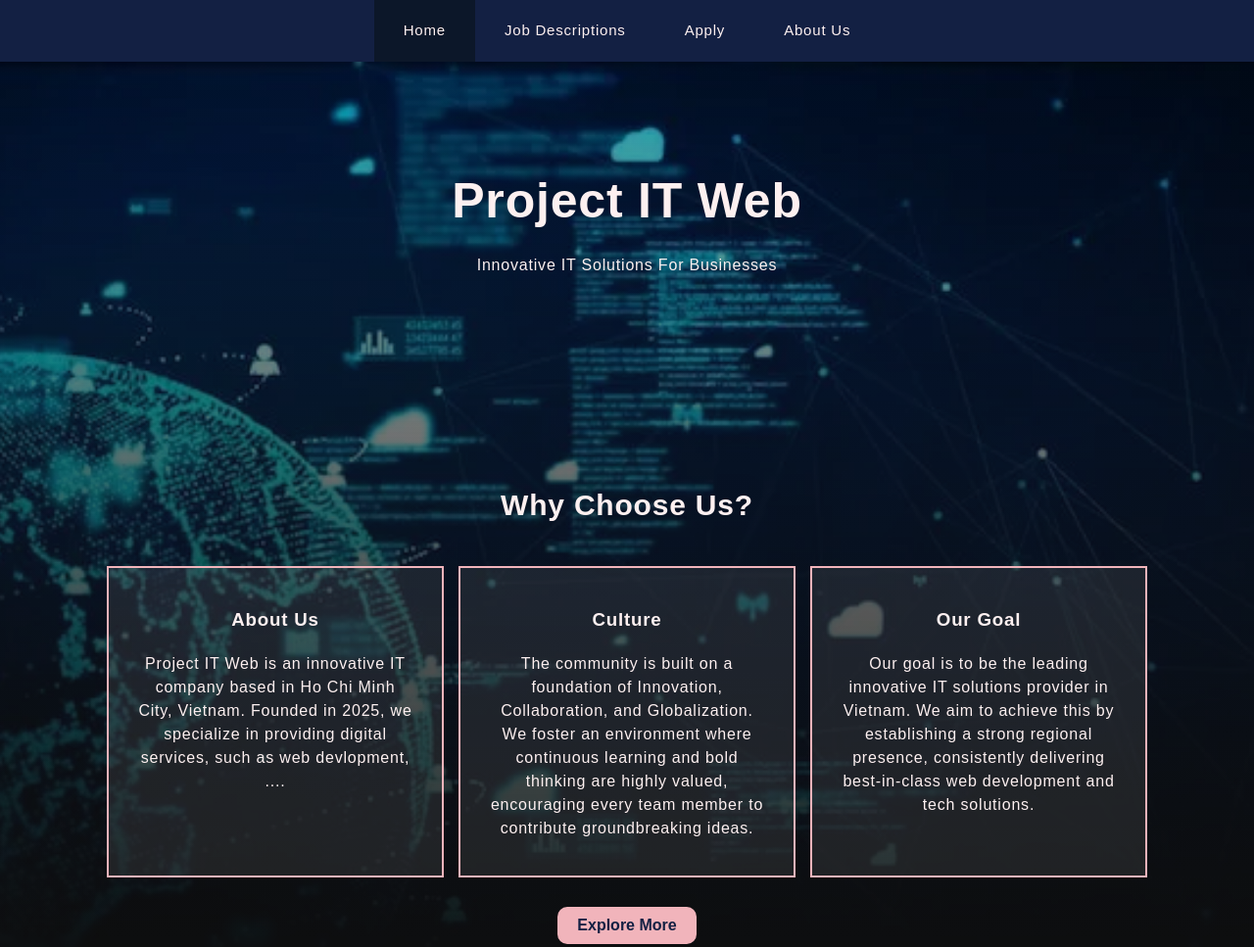
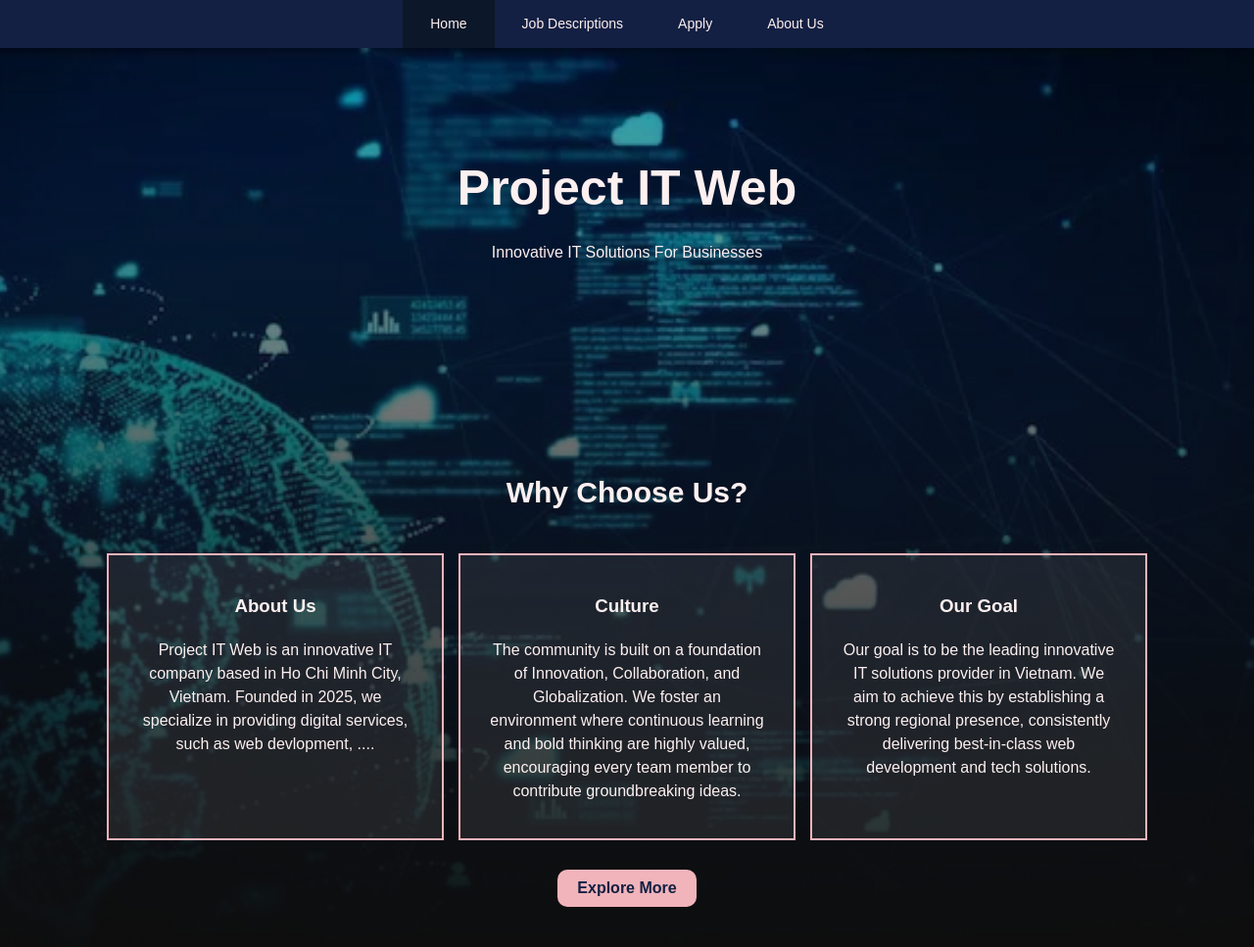
Before and after one commit to 106219776/projectitweb, a plain HTML site: page project1/index.html in a window 1280 px wide. Shown: the top 967 px of the page at 98% size. Drawn offline with Linux system fonts and the light colour scheme.

Commit message:
Added small details in css

```diff
--- a/project1/styles/styles.css
+++ b/project1/styles/styles.css
@@ -18,18 +18,9 @@ body {
     padding: 0;
     font-family: Arial, Helvetica, sans-serif;
     line-height: 1.5;
-    letter-spacing: 0.8px;
     font-size: 16px;
     overflow-x:hidden;
 }
-
-
-
-
-
-
-
-
 
 /*NAVIGATION BAR*/
 nav { /*style the navigation bar*/
@@ -43,13 +34,13 @@ nav ul { /*style the unordered list inside the navbar*/
     list-style: none;
     margin: 0;
     padding: 0;
-    overflow:hidden;
+    overflow: hidden;
 }
 
 nav a {
     display: block;
-    padding: 20px 30px;
-    font-size: 15px;
+    padding: 1em 2em;
+    font-size: 14px;
     text-align: center;
     text-decoration: none;
     color: #FDF0F0;
```
